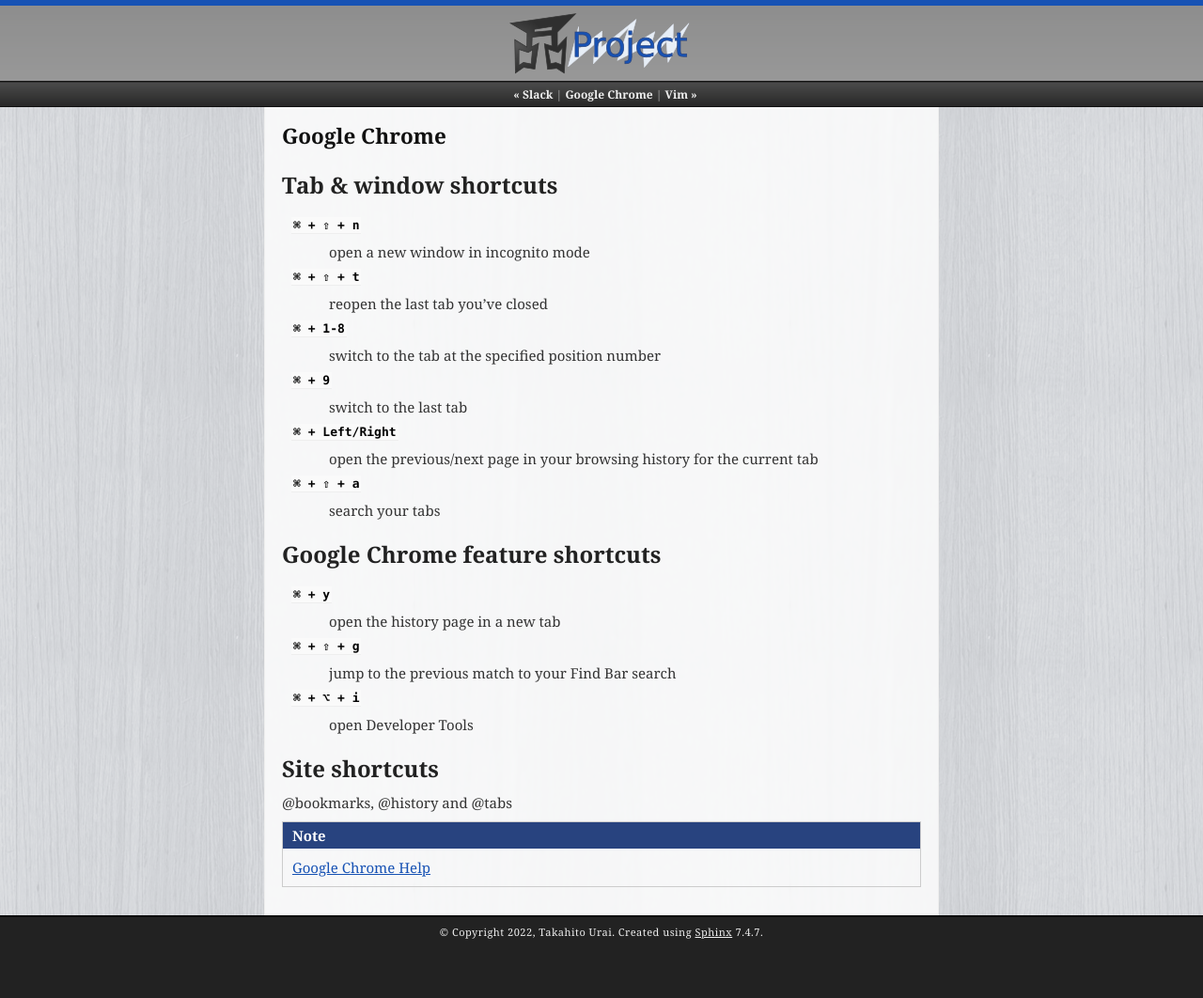
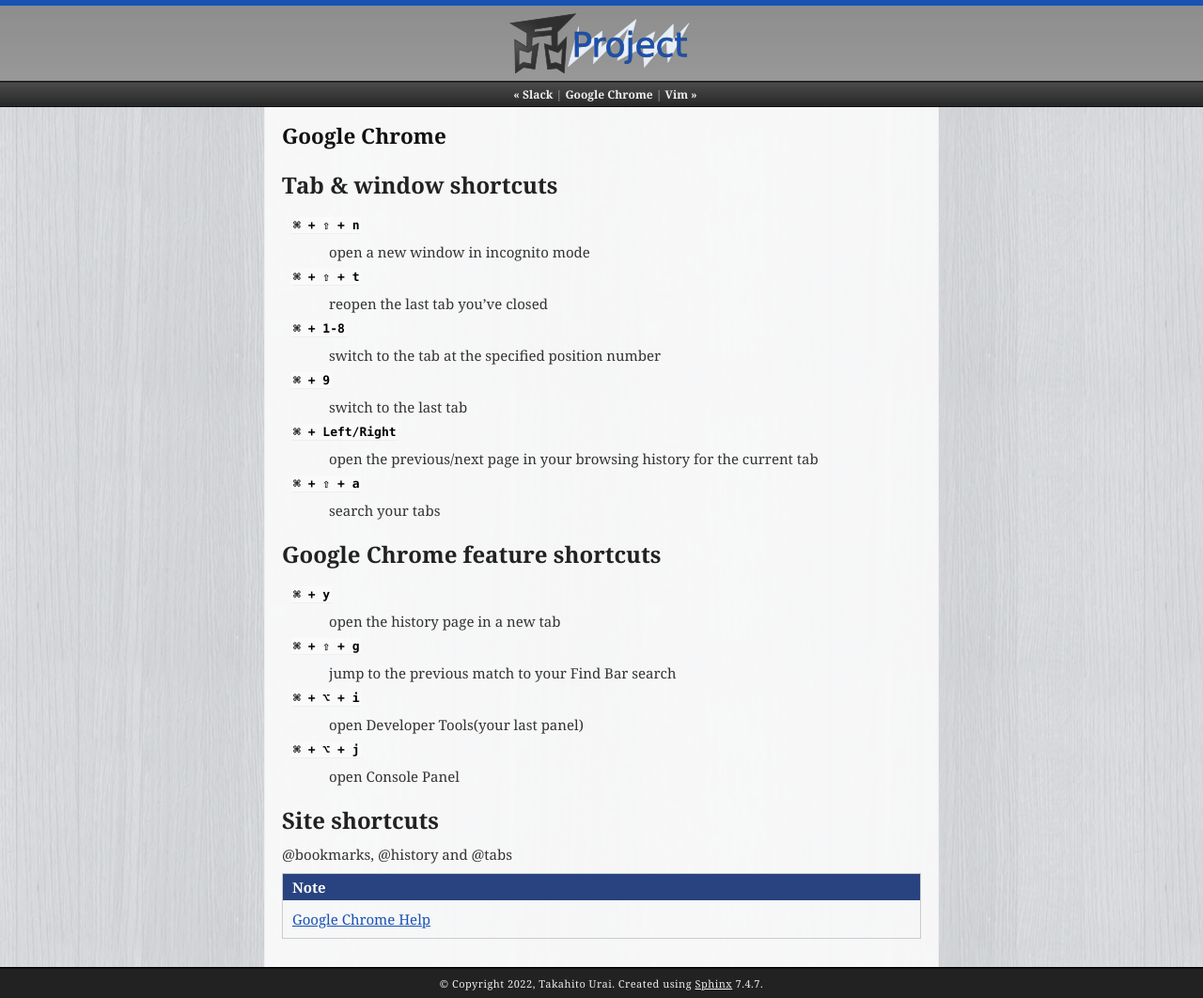
Before and after one commit to uraitakahito/shortcuts, a Sphinx documentation site: the page built from source/chrome.rst, in a window 1280 px wide. Shown: the whole page at 94% size. Built offline with Sphinx 7.4.7, drawn with Linux system fonts in a browser that asks for light colours; before the commit the page ends 1007 px from its top, so only the background shows below that.

Commit message:
Update Google Chrome shortcuts documentation to include Console Panel access

```diff
--- a/source/chrome.rst
+++ b/source/chrome.rst
@@ -34,7 +34,10 @@
    jump to the previous match to your Find Bar search
 
 ``⌘ + ⌥ + i``
-   open Developer Tools
+   open Developer Tools(your last panel)
+
+``⌘ + ⌥ + j``
+   open Console Panel
 
 Site shortcuts
 ================================
```
